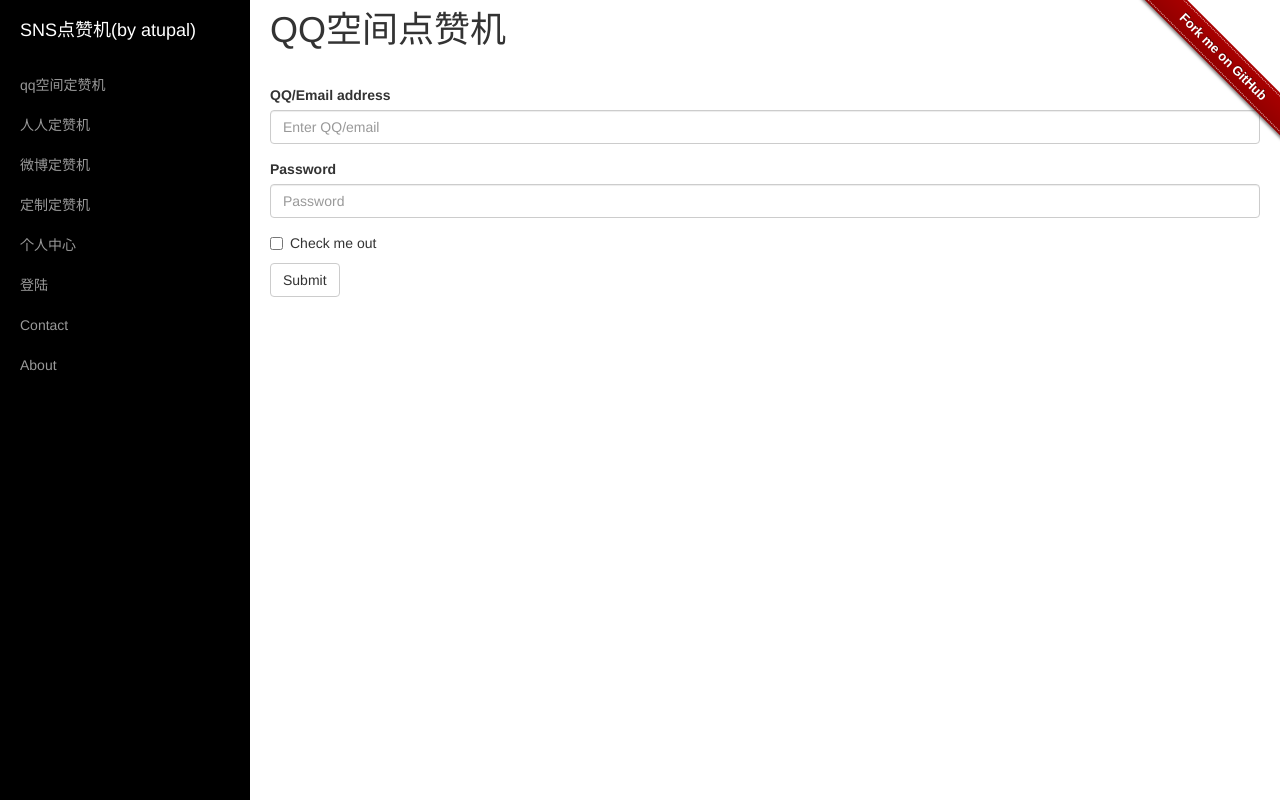
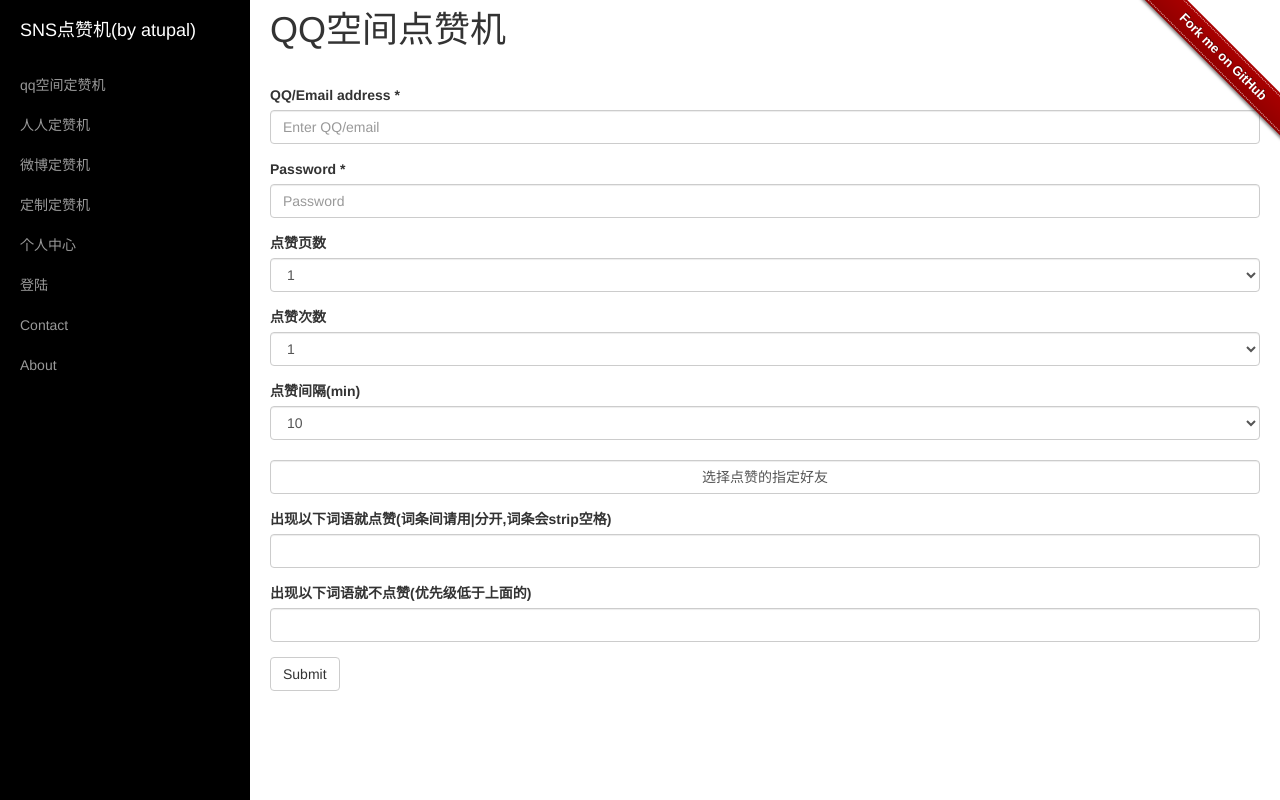
Before and after one commit to atupal/3gqq, a Flask app: page /dianzan_qq in a window 1280 px wide. Run offline with Flask 2, Linux system fonts and the light colour scheme; parts of the project's set-up code (start-up, migrations or seed data) failed here and were passed over; some libraries are stand-ins or nearby versions.

Commit message:
front end of index
git-svn-id: https://svn.sinaapp.com/3gqq67/1@126 ececca69-a9b5-4a8b-8039-f91a18f81fae

```diff
--- a/application/templates/dianzan_qq.html
+++ b/application/templates/dianzan_qq.html
@@ -23,18 +23,67 @@ QQ空间点赞机
 {% block page %}
 <form role="form">
   <div class="form-group">
-    <label for="exampleInputEmail1">QQ/Email address</label>
-    <input type="email" class="form-control" id="exampleInputEmail1" placeholder="Enter QQ/email">
+    <label for="qq">QQ/Email address<strong class="required"> *</strong></label>
+    <input type="text" name="qq" class="form-control" placeholder="Enter QQ/email" id="qq">
   </div>
   <div class="form-group">
-    <label for="exampleInputPassword1">Password</label>
-    <input type="password" class="form-control" id="exampleInputPassword1" placeholder="Password">
+    <label for="password">Password<strong class="required"> *</strong></label>
+    <input type="password" name="password" class="form-control" placeholder="Password" id="password">
   </div>
-  <div class="checkbox">
+  <div class="form-group">
+    <label for="cnt">点赞页数</label>
+    <select name="cnt" class="form-control" id="cnt">
+        <option value="1">1</option>
+        <option value="2">2</option>
+        <option value="3">3</option>
+        <option value="4">4</option>
+        <option value="5">5</option>
+    </select>
+  </div>
+  <div class="form-group">
+    <label for="feq">点赞次数</label>
+    <select name="feq" class="form-control" id="feq">
+        <option value="1">1</option>
+        <option value="5">5</option>
+        <option value="10">10</option>
+        <option value="20">20</option>
+        <option value="50">50</option>
+        <option value="100">100</option>
+        <option value="100">200</option>
+        <option value="100">500</option>
+    </select>
+  </div>
+  <div class="form-group">
+    <label for="inc">点赞间隔(min)</label>
+    <select name="inc" class="form-control" id="inc">
+        <option value="10">10</option>
+        <option value="20">30</option>
+        <option value="60">60</option>
+        <option value="120">120</option>
+        <option value="5">5</option>
+    </select>
+  <div/>
+
+  <div class="form-group">
+    <label></label>
+    <button class="form-control" type="button">选择点赞的指定好友</button>
+  </div>
+
+  <div class="form-group">
+    <label for="pos">出现以下词语就点赞(词条间请用|分开,词条会strip空格)</label>
+    <input type="text" name="pos" id="pos" class="form-control"/>
+  </div>
+
+  <div class="form-group">
+    <label for="neg">出现以下词语就不点赞(优先级低于上面的)</label>
+    <input type="text" id="neg" name="neg" class="form-control"/>
+  </div>
+
+  <!--div class="checkbox">
     <label>
       <input type="checkbox"> Check me out
     </label>
-  </div>
+  </div-->
   <button type="submit" class="btn btn-default">Submit</button>
 </form>
 {% endblock %}
--- a/application/templates/layout.html
+++ b/application/templates/layout.html
@@ -22,6 +22,7 @@
     <link href="font-awesome/css/font-awesome.min.css" rel="stylesheet">
 
     <link href="css/github.css" rel="stylesheet">
+    <link href="css/all.css" rel="stylesheet">
     {% endblock %}
   </head>
 
```
